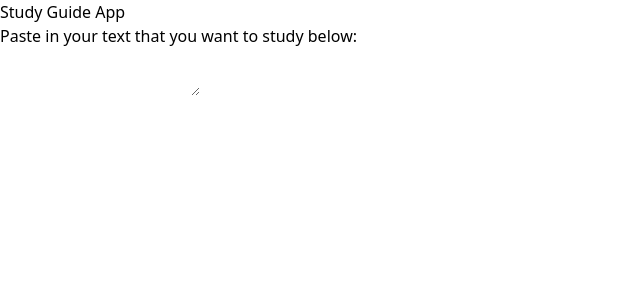
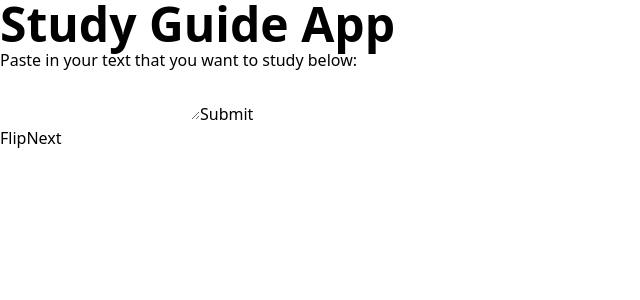
Before and after one commit to MLHUnihack2020/StudyGuideFrontend, a Vue app: page / in a window 1280 px wide. Shown: the top 300 px of the page, without its empty margins (0-640 px from the left). Built offline with nearby package versions, Linux system fonts and the light colour scheme.

Commit message:
Added API fetch function and flash card component

```diff
--- a/src/App.vue
+++ b/src/App.vue
@@ -1,16 +1,35 @@
 <template>
   <div id="app">
+    <h1 class="text-5xl font-bold">Study Guide App</h1>
     <ContentSubmit />
+    <FlashCard />
   </div>
 </template>
 
 <script>
 import ContentSubmit from './components/ContentSubmit.vue'
+import FlashCard from './components/FlashCard.vue'
 
 export default {
   name: 'App',
+  data() {
+    return {
+      inputText: "",
+      flashcards: {
+        "0": {
+          question: "this is a test 1",
+          answer: "answer 1"
+        },
+        "1": {
+          question: "this is a test 2",
+          answer: "answer 2"
+        },
+      }
+    }
+  },
   components: {
-    ContentSubmit
+    ContentSubmit,
+    FlashCard
   }
 }
 </script>
--- a/src/components/ContentSubmit.vue
+++ b/src/components/ContentSubmit.vue
@@ -1,14 +1,41 @@
 <template>
   <div class="">
-    <h1>Study Guide App</h1>
     <p>Paste in your text that you want to study below:</p>
 
-    <textarea id="inputText" name="inputText"></textarea>
+    <textarea id="inputText" name="inputText" v-model="$parent.inputText"></textarea>
+    <button v-on:click="sendRequest">Submit</button>
   </div>
 </template>
 
 <script>
 export default {
-  name: 'ContentSubmit'
+  name: 'ContentSubmit',
+  methods: {
+    sendRequest: function () {
+      const input = this.$parent.inputText;
+
+      const endpoint = "https://studyguide-backend-nwitjszpka-ue.a.run.app/";
+
+      const jsonBody = {
+        text: input
+      }
+
+      fetch(endpoint, {
+        method: 'POST',
+        headers: {
+          'Content-Type': 'application/json',
+      },
+        body: JSON.stringify(jsonBody),
+      })
+      .then(response => response.json())
+      .then(data => {
+        console.log('Success:', data);
+      })
+      .catch((error) => {
+        console.error('Error:', error);
+      });
+      alert(input)
+    }
+  }
 }
 </script>
--- /dev/null
+++ b/src/components/FlashCard.vue
@@ -0,0 +1,33 @@
+<template>
+  <div class="">
+    <span>{{ cardText }}</span>
+    <button v-on:click="flip">Flip</button>
+    <button v-on:click="next">Next</button>
+  </div>
+</template>
+
+<script>
+export default {
+  name: 'FlashCard',
+  data() {
+    return {
+      cardText: "",
+      cardNumber: 0,
+      cardSide: 0
+    }
+  },
+  methods: {
+    flip: function () {
+      this.cardText = "ye";
+      if (this.cardSide == 0) {
+        this.cardSide = 1;
+      } else {
+        this.cardSide = 0;
+      }
+    },
+    next: function () {
+
+    }
+  }
+}
+</script>
```
